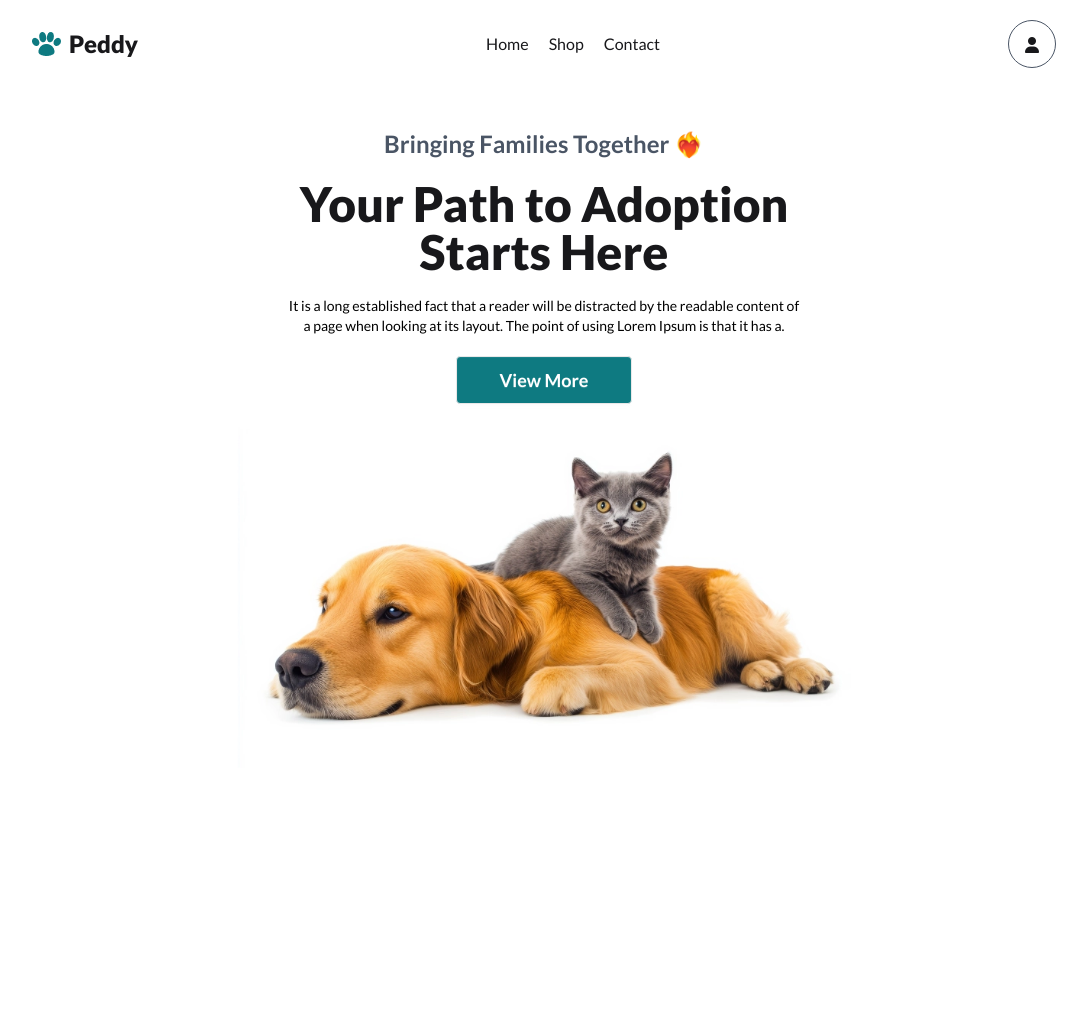
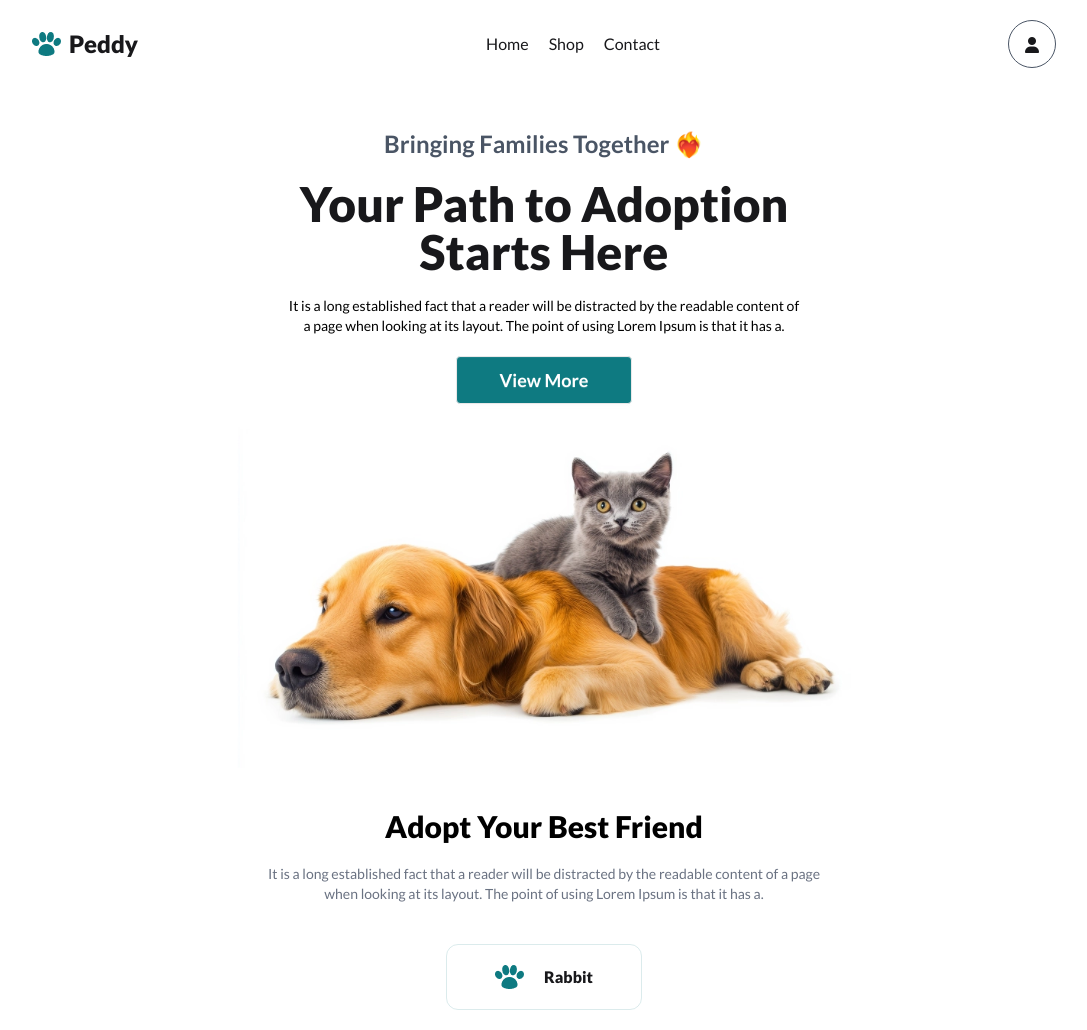
Before and after one commit to moktadir-mirul/peddy-pet-adoption, a plain HTML site: page index.html in a window 1280 px wide. Shown: the whole page, without its empty margins (96-1183 px from the left). Before the commit the page ends 808 px from the top, so only its background shows below. Drawn offline with nearby package versions, Linux system fonts and the light colour scheme.

Commit message:
btn added

```diff
--- a/index.html
+++ b/index.html
@@ -43,6 +43,7 @@
         </nav>
     </header>
     <main>
+        <!-- Banner Section -->
         <section class="py-10 w-4/5 mx-auto text-center flex flex-col justify-center gap-5">
             <h1 class="font-semibold text-2xl text-gray-600">
                 Bringing Families Together ❤️‍🔥
@@ -54,9 +55,25 @@
                 It is a long established fact that a reader will be distracted by the readable content of a page when looking at its layout. The point of using Lorem Ipsum is that it has a.
             </p>
             <button class="btn btn-lg w-44 mx-auto bg-[#0E7A81] text-white hover:bg-[#063538] duration-200">
-                View More
+                <a href="#adopt-area">View More</a>
             </button>
             <img class="w-3/5 mx-auto" src="images/pet.webp" alt="Pet Icon">
+        </section>
+
+        <!-- Adopt Section -->
+        <section id="adopt-area" class="text-center space-y-5">
+            <h1 class="text-3xl text-black font-extrabold max-w-lg mx-auto">
+                Adopt  Your  Best Friend
+            </h1>
+            <p class="text-sm text-gray-500 font-normal max-w-xl mx-auto">
+                It is a long established fact that a reader will be distracted by the readable content of a page when looking at its layout. The point of using Lorem Ipsum is that it has a.
+            </p>
+            <div class="py-5 flex flex-wrap justify-center gap-8">
+                <button class="px-12 py-5 border border-[#0e7a8126] flex gap-5 justify-between items-center rounded-xl hover:rounded-[120px] hover:bg-[#0E7A811A] duration-300">
+                    <img src="images/logo.webp" alt="">
+                    <p class="font-extrabold">Rabbit</p>
+                </button>
+            </div>
         </section>
     </main>
 </body>
```
